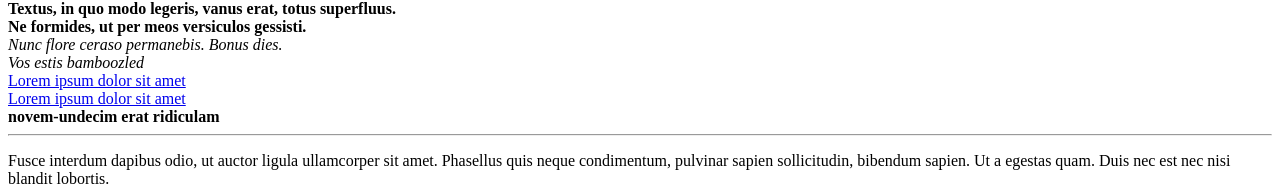
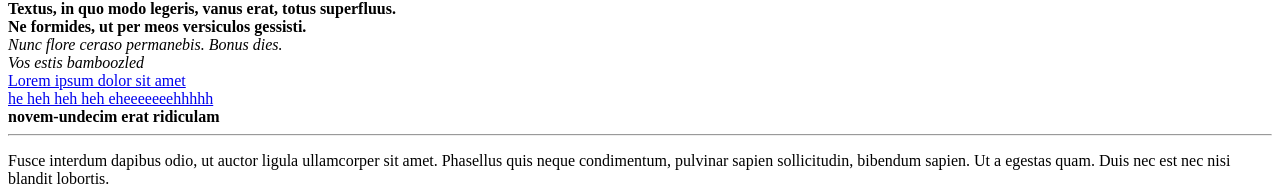
Before and after one commit to Reginald-Johnson/Website, a plain HTML site: page index.html in a window 1280 px wide. Shown: the part 512-698 px from the top of the page. Drawn offline with Linux system fonts and the light colour scheme.

Commit message:
Update index.html

```diff
--- a/index.html
+++ b/index.html
@@ -30,7 +30,7 @@
 
 		<br>
 
-		<a href="https://docs.google.com/document/d/1IgbgPwWmXSmwMoyojZIXxOzNdHQi7TUrLFgPDbM8UoI/edit?usp=sharing" target="blank">Lorem ipsum dolor sit amet</a>
+		<a href="https://docs.google.com/document/d/1IgbgPwWmXSmwMoyojZIXxOzNdHQi7TUrLFgPDbM8UoI/edit?usp=sharing" target="blank">he heh heh heh eheeeeeeehhhhh</a>
 
 		<br>
 		<b>novem-undecim erat ridiculam</b>
```
